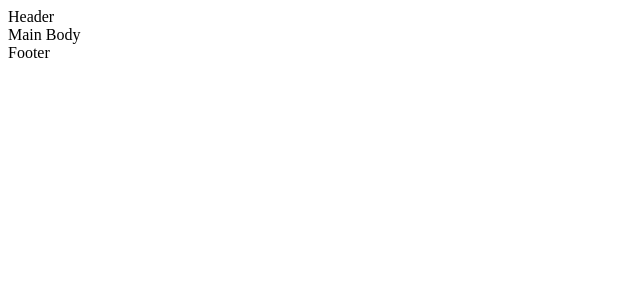
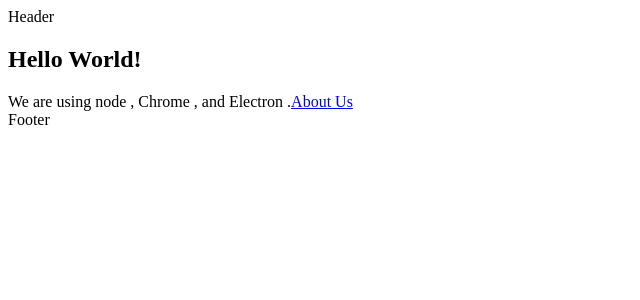
Before and after one commit to ppoliani/electron-app, a React app: page / in a window 1280 px wide. Shown: the top 300 px of the page, without its empty margins (0-640 px from the left). Built offline with nearby package versions, Linux system fonts and the light colour scheme; the HTML template or start-up script is replaced by a standard one; what folktale would draw is missing.

Commit message:
setup router

```diff
--- a/package.json
+++ b/package.json
@@ -20,7 +20,6 @@
     "css-loader": "^3.6.0",
     "electron": "^9.0.5",
     "electron-devtools-installer": "^3.1.0",
-    "electron-packager": "^15.0.0",
     "env-cmd": "^10.1.0",
     "file-loader": "^6.0.0",
     "html-webpack-plugin": "^4.3.0",
@@ -40,6 +39,7 @@
     "react": "^16.13.1",
     "react-dom": "^16.13.1",
     "react-redux": "^7.2.0",
+    "react-router-dom": "^5.2.0",
     "redux": "^4.0.5",
     "redux-actions": "^2.6.5"
   }
--- a/src/view/App.jsx
+++ b/src/view/App.jsx
@@ -1,5 +1,5 @@
 import store from '../data/core/store';
 import bootstrap from './AppRoot';
-import Home from './pages/home';
+import Router from './core/Router';
 
-bootstrap(store, Home);
+bootstrap(store, Router);
--- a/src/view/common/layout/index.jsx
+++ b/src/view/common/layout/index.jsx
@@ -6,7 +6,7 @@ const Layout = props => {
       <header>Header</header>
       <main>
         <section>
-          Main Body
+          {props.children}
         </section>
       </main>
       <footer>Footer</footer>
--- /dev/null
+++ b/src/view/core/Router.jsx
@@ -0,0 +1,13 @@
+import React from 'react';
+import {Route, HashRouter} from 'react-router-dom';
+import Home from '../pages/home';
+import AboutUs from '../pages/about-us';
+
+ const RouterComponent = () => (
+  <HashRouter>
+    <Route path="/" exact component={Home} />
+    <Route path="/about-us"  component={AboutUs} />
+  </HashRouter>
+ )
+
+ export default RouterComponent
--- /dev/null
+++ b/src/view/pages/about-us/index.jsx
@@ -0,0 +1,11 @@
+import React from 'react';
+
+const AboutUs = props => {
+  return (
+    <div>
+      <h1>About us</h1>
+    </div>
+  )
+}
+
+export default AboutUs
--- a/src/view/pages/home/index.jsx
+++ b/src/view/pages/home/index.jsx
@@ -1,3 +1,6 @@
+import React from 'react';
+import {Link} from 'react-router-dom';
+
 const Home = props => {
   return (
     <div>
@@ -5,6 +8,8 @@ const Home = props => {
       We are using node <script>document.write(process.versions.node)</script>,
       Chrome <script>document.write(process.versions.chrome)</script>,
       and Electron <script>document.write(process.versions.electron)</script>.
+
+      <Link to='/about-us'>About Us</Link>
     </div>
   )
 }
```
Also changed, not shown: 1 other file (tests, documents, lock files or other folders).
